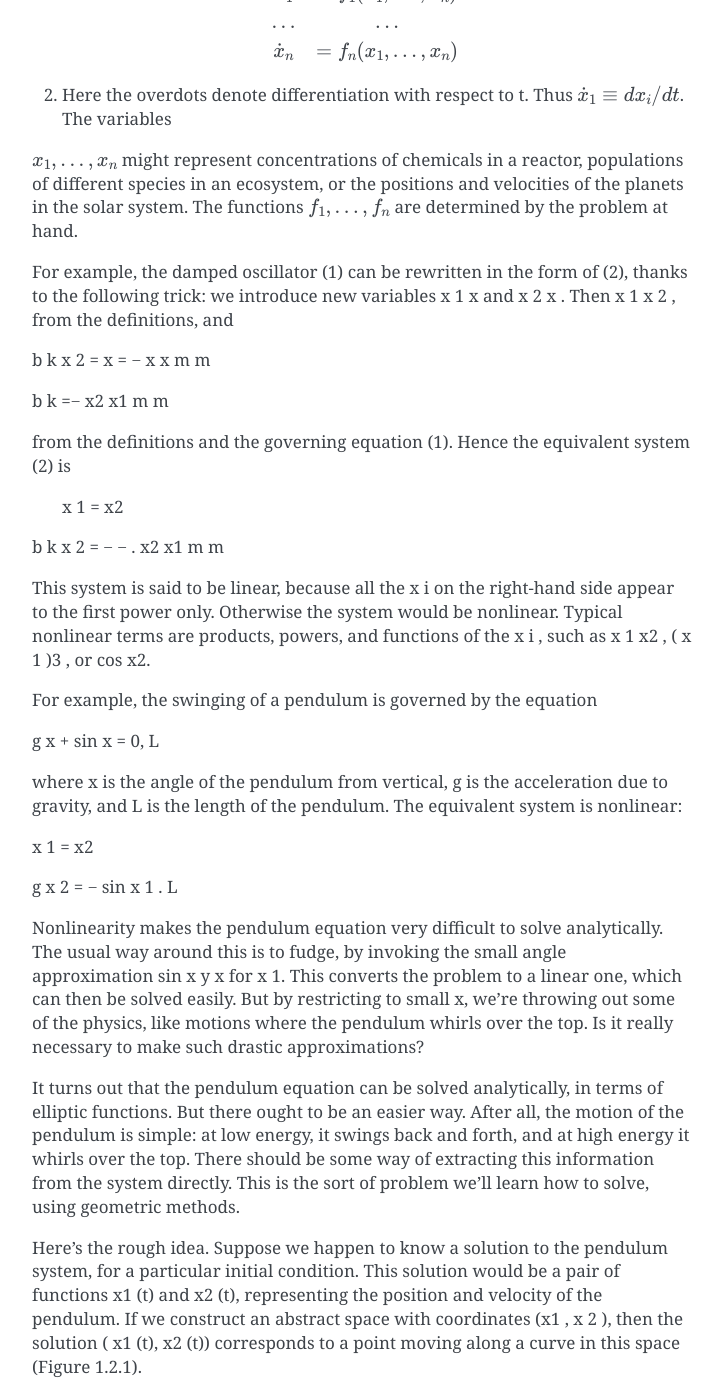
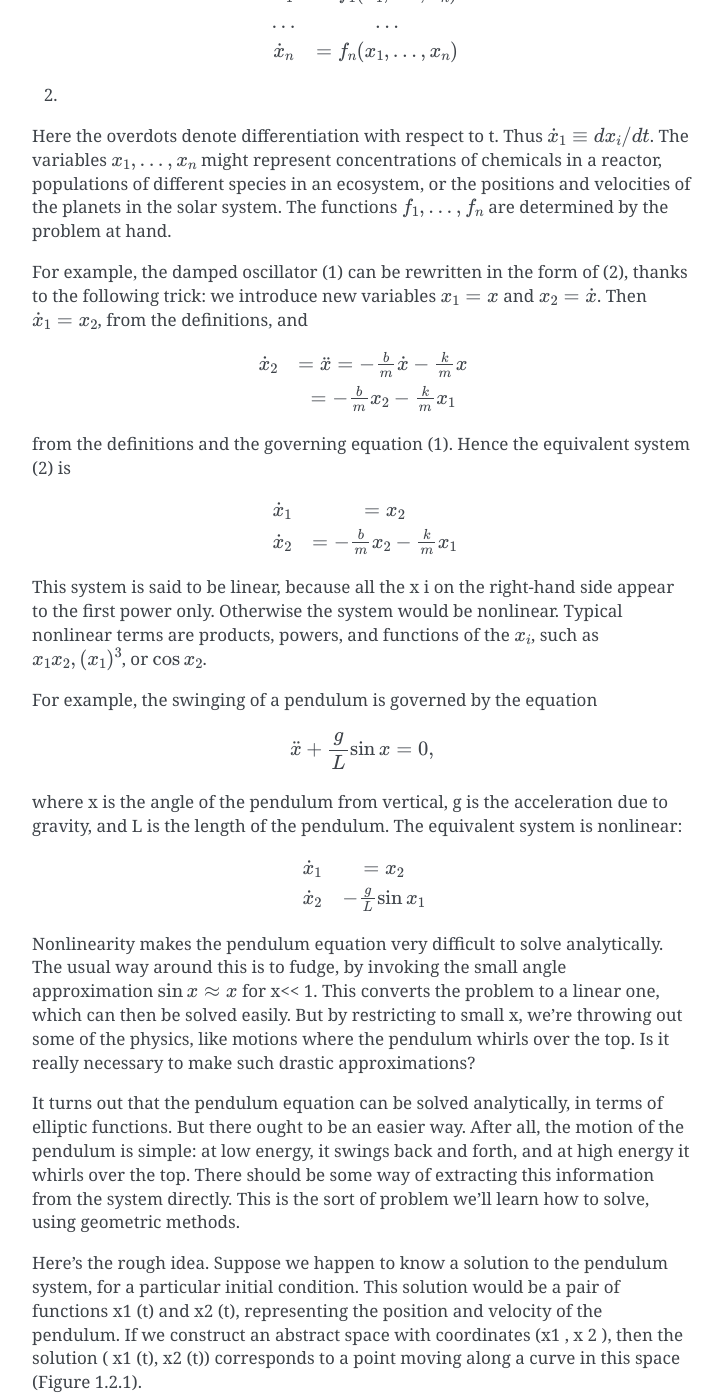
Before and after one commit to santosg572/caos57, a Sphinx documentation site: the page built from Nonlinear_Dynamics_and_Chaos_Steven/source/c01.rst, in a window 1280 px wide and 1400 px high, scrolled down 3899 px. Shown: the whole window, without its empty margins (388-1111 px from the left). Built offline with Sphinx 7.4.7, drawn with Linux system fonts in a browser that asks for light colours; some of the changed text lies outside the part shown.

```diff
--- a/Nonlinear_Dynamics_and_Chaos_Steven/source/c01.rst
+++ b/Nonlinear_Dynamics_and_Chaos_Steven/source/c01.rst
@@ -138,41 +138,54 @@ A very general framework for ordinary differential equations is provided by the
 
 (2)
 
- Here the overdots denote differentiation with respect to t. Thus :math:`\dot{x}_1 \equiv dx_i /dt`. The variables
-:math:`x_1, ..., x_n` might represent
+
+Here the overdots denote differentiation with respect to t. Thus :math:`\dot{x}_1 \equiv dx_i /dt`. The variables :math:`x_1, ..., x_n` might represent
 concentrations of chemicals in a reactor, populations of different species in an ecosystem, or the positions and velocities
 of the planets in the solar system. The functions :math:`f_1, ..., f_n` are determined by the problem at hand.
 
 For example, the damped oscillator (1) can be rewritten in the form of (2),  thanks to the following trick: we introduce new
-variables x 1  x and x 2  x . Then  x 1  x 2 , from the definitions, and
+variables :math:`x_1 = x` and :math:`x_2 = \dot{x}`. Then :math:`\dot{x}_1 = x_2`, from the definitions, and
 
-b k x  2 = x  = −  x x m m
+.. math::
 
-b k =− x2  x1  m m
+   \begin{matrix}
+   \dot{x}_2 & = \ddot{x} = - \frac{b}{m} \dot{x} - \frac{k}{m} x \\
+    & = - \frac{b}{m} x_2 - \frac{k}{m} x_1 \\
+   \end{matrix}
 
 from the definitions and the governing equation (1). Hence the equivalent system (2) is
 
- x 1 = x2
+.. math::
 
-b k  x 2 = − − . x2  x1  m m
+   \begin{matrix}
+   \dot{x}_1 & = x_2 \\
+   \dot{x}_2 & = - \frac{b}{m} x_2 - \frac{k}{m} x_1 \\
+   \end{matrix}
+
 
 This system is said to be linear, because all the x i on the right-hand side appear to the first power only. Otherwise the
-system would be nonlinear. Typical nonlinear terms are products, powers, and functions of the x i , such as x 1 x2 , ( x 1
-)3 , or cos x2.
+system would be nonlinear. Typical nonlinear terms are products, powers, and functions of the :math:`x_i`, such as
+:math:`x_1 x_2,(x_1)^3`, or :math:`\cos x_2`.
 
 For example, the swinging of a pendulum is governed by the equation
 
-g  x + sin x = 0, L
+.. math::
+
+   \ddot{x} + \frac{g}{L} \sin x = 0,
 
 where x is the angle of the pendulum from vertical, g is the acceleration due to gravity, and L is the length of the
 pendulum. The equivalent system is nonlinear:
 
-x 1 = x2
+.. math::
 
-g  x 2 = − sin x 1 . L
+   \begin{matrix}
+   \dot{x}_1 & = x_2  \\
+   \dot{x}_2 & - \frac{g}{L} \sin x_1  \\
+   \end{matrix}
 
 Nonlinearity makes the pendulum equation very difficult to solve analytically. The usual way around this is to fudge, by
-invoking the small angle approximation sin x y x for x  1. This converts the problem to a linear one, which can then be
+invoking the small angle approximation :math:`\sin x \approx x` for x<< 1. This converts the problem to a linear one,
+which can then be
 solved easily. But by restricting to small x, we’re throwing out some of the physics, like motions where the pendulum whirls
 over the top. Is it really necessary to make such drastic approximations?
 
@@ -186,23 +199,12 @@ solution would be a pair of functions x1 (t) and x2 (t), representing the positi
 construct an abstract space with coordinates (x1 , x 2 ), then the solution ( x1 (t), x2 (t)) corresponds to a point moving
 along a curve in this space (Figure 1.2.1).
 
-x2
-
-(x1 (t), x2 (t))
-
-x1
-
-(x1 (0), x2 (0))
-
-Figure 1.2.1
-
 This curve is called a trajectory, and the space is called the phase space for the system. The phase space is completely
 filled with trajectories, since each point can serve as an initial condition.
 
 Our goal is to run this construction in reverse: given the system, we want to draw the trajectories, and thereby extract
-information about the solutions. In
-
-many cases, geometric reasoning will allow us to draw the trajectories without actually solving the system!
+information about the solutions. In many cases, geometric reasoning will allow us to draw the trajectories without actually
+solving the system!
 
 Some terminology: the phase space for the general system (2) is the space with coordinates x1 , … , xn . Because this space
 is n-dimensional, we will refer to (2) as an n-dimensional system or an nth-order system. Thus n represents the dimension of
```
Also changed, not shown: Nonlinear_Dynamics_and_Chaos_Steven/source/temario.rst (added, +208 -0 lines), 7 other files.
